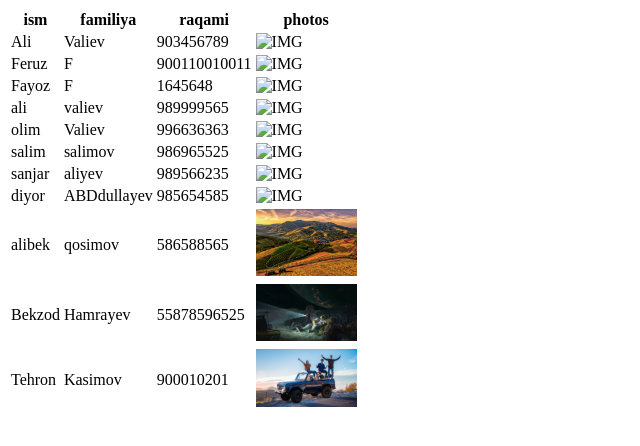
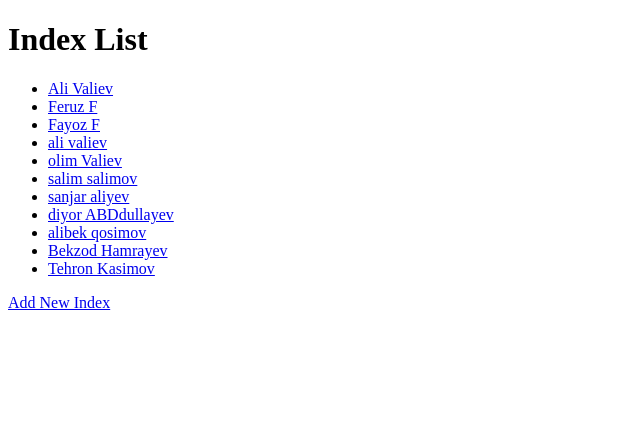
Before and after one commit to turapov05/mritproject, a Django app: page / in a window 1280 px wide. Shown: the top 446 px of the page, without its empty margins (0-640 px from the left). Run offline with Django 5.2, Linux system fonts and the light colour scheme; data comes from the database, SQL or seed files in the repository; both versions use the stored data as it was after the commit.

Commit message:
html faillar bn ishladik, bir dunyo ma'lumotlar qo'shdik

```diff
--- a/app/urls.py
+++ b/app/urls.py
@@ -1,5 +1,10 @@
 from django.urls import path
-from .views import index
+from .views import index_list, index_detail, index_create, index_update, index_delete
+
 urlpatterns = [
-    path('', index, name='index')
+    path('', index_list, name='index_list'),
+    path('<int:pk>/', index_detail, name='index_detail'),
+    path('create/', index_create, name='index_create'),
+    path('<int:pk>/update/', index_update, name='index_update'),
+    path('<int:pk>/delete/', index_delete, name='index_delete'),
 ]
--- a/app/views.py
+++ b/app/views.py
@@ -1,11 +1,58 @@
-from django.shortcuts import render
+from django.shortcuts import render, get_object_or_404, redirect
+from django.urls import reverse_lazy
+from django.views.decorators.http import require_http_methods
+from django.contrib import messages
 from .models import Index
+from .forms import IndexForm  # Create a form for your Index model
 
+# List View
+def index_list(request):
+    index = Index.objects.all()
+    context = {
+        'index': index
+    }
+    return render(request, 'index_list.html', context)
 
+# Detail View
+def index_detail(request, pk):
+    index = get_object_or_404(Index, pk=pk)
+    contex = {
+        'index': index
+    }
+    return render(request, 'index_detail.html', contex)
+# Create View
+@require_http_methods(["GET", "POST"])
+def index_create(request):
+    if request.method == "POST":
+        form = IndexForm(request.POST, request.FILES)
+        if form.is_valid():
+            form.save()
+            messages.success(request, "Index created successfully.")
+            return redirect('index_list')
+    else:
+        form = IndexForm()
+    return render(request, 'index.form.html', {'form': form})
 
-def index(request):
+# Update View
+@require_http_methods(["GET", "POST"])
+def index_update(request, pk):
+    index = get_object_or_404(Index, pk=pk)
+    if request.method == "POST":
+        form = IndexForm(request.POST, request.FILES, instance=index)
+        if form.is_valid():
+            form.save()
+            messages.success(request, "Index updated successfully.")
+            return redirect('index_list')
+    else:
+        form = IndexForm(instance=index)
+    return render(request, 'index.form.html', {'form': form})
 
-    context = {
-    'index': Index.objects.all()
-    }
-    return render(request, 'index.html', context)
+# Delete View
+@require_http_methods(["GET", "POST"])
+def index_delete(request, pk):
+    index = get_object_or_404(Index, pk=pk)
+    if request.method == "POST":
+        index.delete()
+        messages.success(request, "Index deleted successfully.")
+        return redirect('index_list')
+    return render(request, 'index_confirm_delete.html', {'index': index})
--- a/core/settings.py
+++ b/core/settings.py
@@ -11,6 +11,7 @@ https://docs.djangoproject.com/en/5.0/ref/settings/
 """
 
 from pathlib import Path
+import os
 
 # Build paths inside the project like this: BASE_DIR / 'subdir'.
 BASE_DIR = Path(__file__).resolve().parent.parent
@@ -119,6 +120,10 @@ USE_TZ = True
 # https://docs.djangoproject.com/en/5.0/howto/static-files/
 
 STATIC_URL = 'static/'
+STATICFILES_DIRS = [str(BASE_DIR.joinpath('static'))]
+STATIC_ROOT = str(BASE_DIR.joinpath('staticfiles'))
+MEDIA_URL = '/media/'
+MEDIA_ROOT = os.path.join(BASE_DIR, 'media')
 
 # Default primary key field type
 # https://docs.djangoproject.com/en/5.0/ref/settings/#default-auto-field
--- a/templates/index.html
+++ b/templates/index.html
@@ -3,6 +3,14 @@
 <head>
     <meta charset="UTF-8">
     <title>O'quvchilar ro'yxati</title>
+    <link rel="stylesheet" href="https://cdn.jsdelivr.net/npm/bootstrap@4.6.2/dist/css/bootstrap.min.css" integrity="sha384-xOolHFLEh07PJGoPkLv1IbcEPTNtaed2xpHsD9ESMhqIYd0nLMwNLD69Npy4HI+N" crossorigin="anonymous">
+    <style>
+        img{
+            width: 50px;
+            height: 60px;
+            border-radius: 30%;
+        }
+    </style>
 </head>
 <body>
 <table>
@@ -17,14 +25,36 @@
   <tr>
 
 
-     <td>{{ i.first_name }} </td>
-    <td>{{ i.last_name }}</td>
-    <td>{{ i.phone_number }}</td>
-     <td><img width="101px" src="{{ i.photos }}" alt="IMG"></td>
+
 
 
   </tr>
     {% endfor %}
 </table>
+<table class="table table-hover">
+  <thead>
+    <tr>
+      <th scope="col">#</th>
+      <th scope="col">First name</th>
+      <th scope="col">Last name</th>
+      <th scope="col">Number</th>
+      <th scope="col">Pictures</th>
+    </tr>
+  </thead>
+  <tbody>
+  {% for i in index %}
+    <tr>
+      <th scope="row">{{ forloop.counter }}</th>
+        <td>{{ i.first_name }} </td>
+    <td>{{ i.last_name }}</td>
+    <td>{{ i.phone_number }}</td>
+     <td><img src="{{ i.photos }}" alt="IMG"></td>
+
+    </tr>
+  {% endfor %}
+  </tbody>
+</table>
+<script src="https://cdn.jsdelivr.net/npm/jquery@3.5.1/dist/jquery.slim.min.js" integrity="sha384-DfXdz2htPH0lsSSs5nCTpuj/zy4C+OGpamoFVy38MVBnE+IbbVYUew+OrCXaRkfj" crossorigin="anonymous"></script>
+<script src="https://cdn.jsdelivr.net/npm/bootstrap@4.6.2/dist/js/bootstrap.bundle.min.js" integrity="sha384-Fy6S3B9q64WdZWQUiU+q4/2Lc9npb8tCaSX9FK7E8HnRr0Jz8D6OP9dO5Vg3Q9ct" crossorigin="anonymous"></script>
 </body>
 </html>
--- /dev/null
+++ b/templates/index_list.html
@@ -0,0 +1,15 @@
+<!DOCTYPE html>
+<html>
+<head>
+    <title>Index List</title>
+</head>
+<body>
+    <h1>Index List</h1>
+    <ul>
+        {% for index in index %}
+            <li><a href="{% url 'index_detail' index.pk %}">{{ index.first_name }} {{ index.last_name }}</a></li>
+        {% endfor %}
+    </ul>
+    <a href="{% url 'index_create' %}">Add New Index</a>
+</body>
+</html>
```
Also changed, not shown: app/forms.py (added, +7 -0 lines), templates/index.form.html (added, +15 -0 lines), templates/index_confirm_delete.html (added, +14 -0 lines), templates/index_detail.html (added, +14 -0 lines), db.sqlite3, media/media/bg_3.jpg (added), media/media/image_1.jpg (added).
